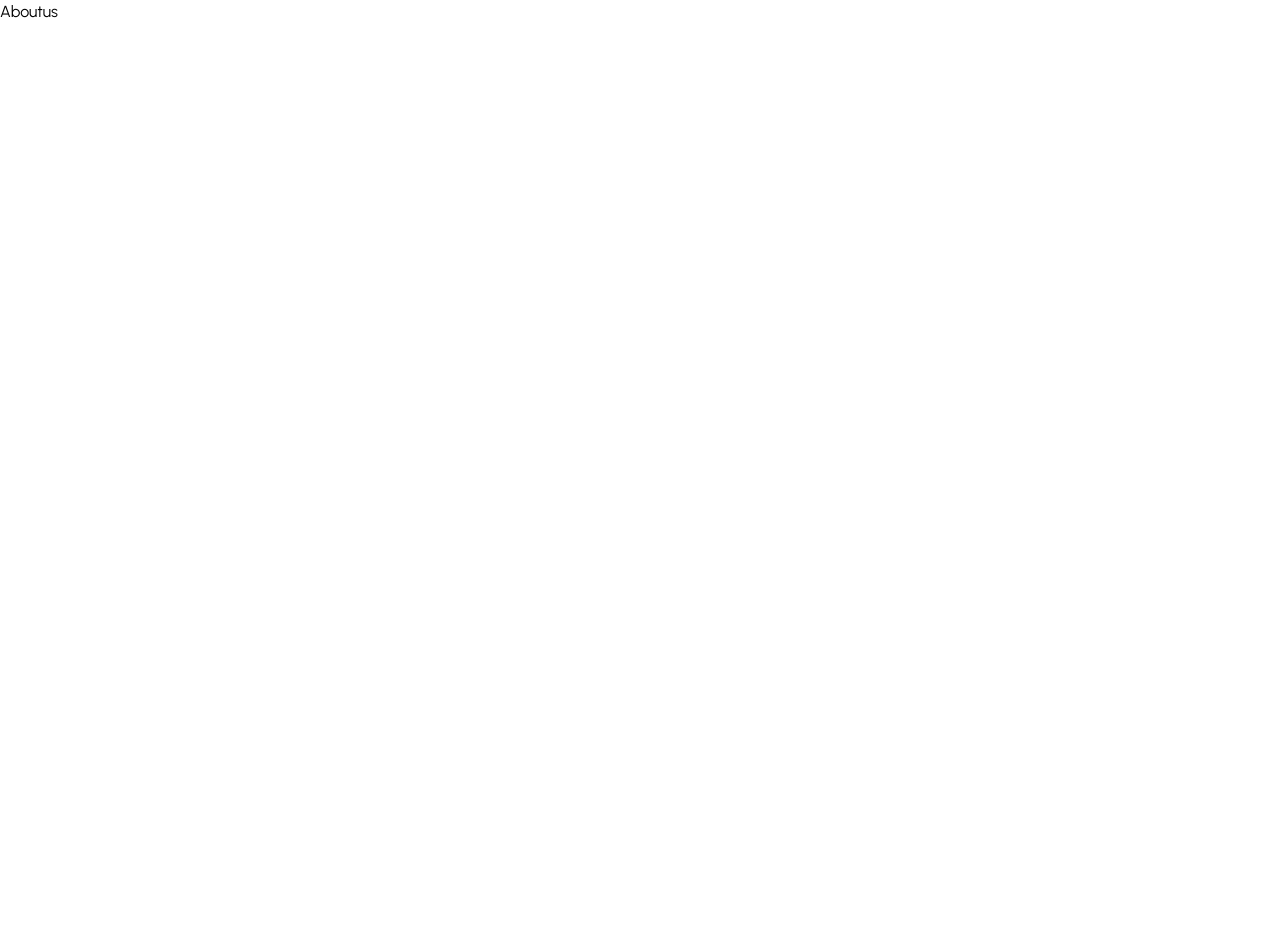
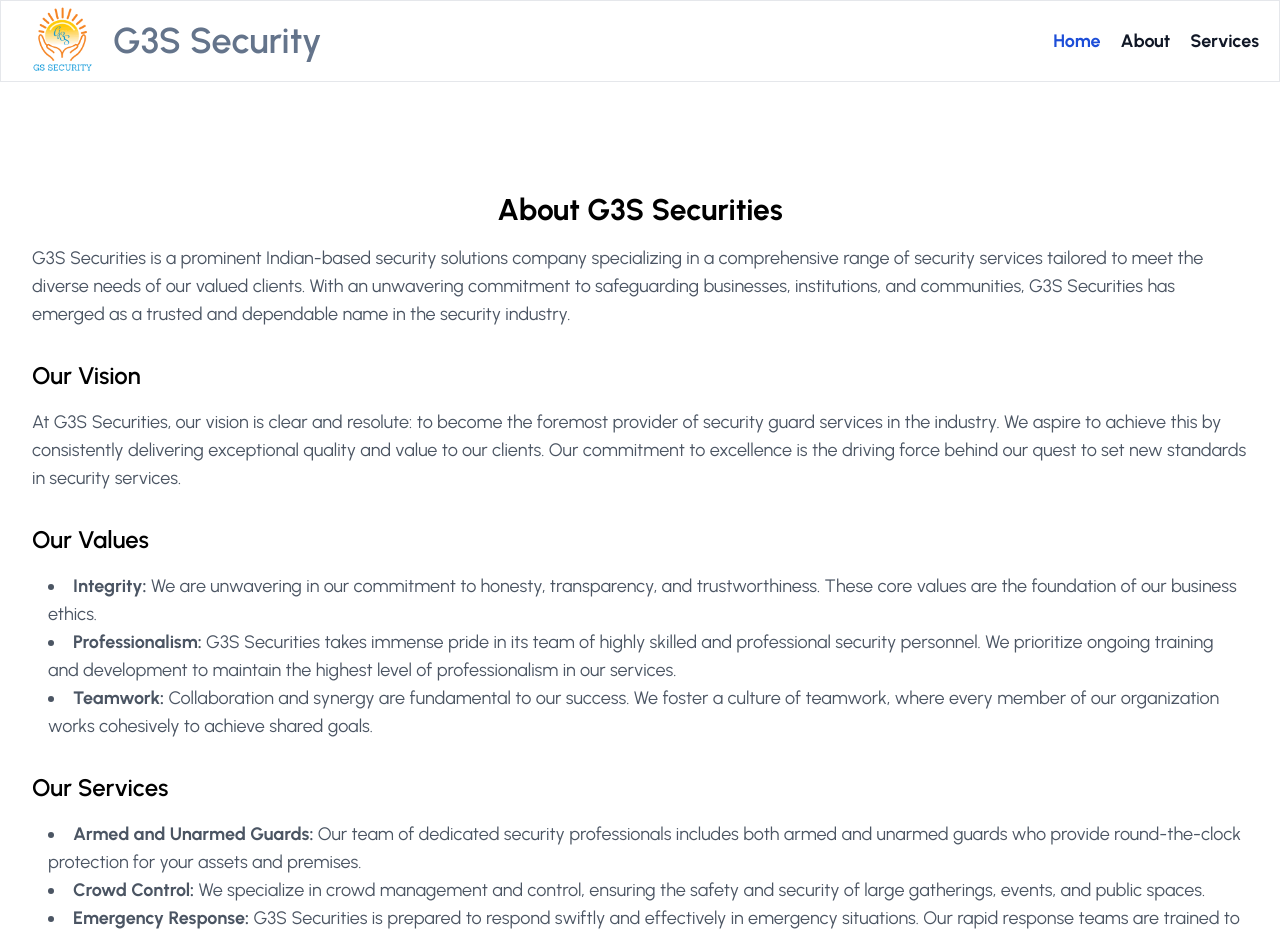
Before and after one commit to riturajmahapatra/G3S_Security, a React (Vite) app: page /aboutus in a window 1280 px wide. Shown: the top 936 px of the page. Before the commit the page ends 800 px from the top, so only its background shows below. Built offline with nearby package versions, Linux system fonts and the light colour scheme.

Commit message:
router-changes

```diff
--- a/src/App.jsx
+++ b/src/App.jsx
@@ -1,17 +1,5 @@
-import Footer from "./Footer/Footer";
-import Hero from "./Hero/Hero";
-import Navbar from "./NavBar/Nav";
-import TopBanner from "./NavBar/TopBarCarousel";
-import NewsletterSection from "./NewsLetter/NewsLetter";
+import Layout from "./layout";
 
 export default function App() {
-  return (
-    <>
-      <Navbar />
-      <TopBanner />
-      <Hero />
-      <NewsletterSection />
-      <Footer />
-    </>
-  );
+  return <></>;
 }
--- /dev/null
+++ b/src/Layout.jsx
@@ -0,0 +1,15 @@
+import React from "react";
+import Footer from "./Footer/Footer";
+import Navbar from "./NavBar/Nav";
+import Sublayout from "./Sublayout";
+const Layout = () => {
+  return (
+    <>
+      <Navbar />
+      <Sublayout />
+      <Footer />
+    </>
+  );
+};
+
+export default Layout;
--- a/src/NavBar/AboutUs/Aboutus.jsx
+++ b/src/NavBar/AboutUs/Aboutus.jsx
@@ -1,7 +1,113 @@
 import React from "react";
+import Navbar from "../Nav";
+import Footer from "../../Footer/Footer";
 
 const Aboutus = () => {
-  return <div>Aboutus</div>;
+  return (
+    <div>
+      <Navbar />
+      <div className="flex items-center  justify-center my-[20vh]">
+        <div className="container mx-auto px-8 py-8">
+          <h1 className="text-3xl font-bold text-center">
+            About G3S Securities
+          </h1>
+
+          <p className="text-lg text-gray-600 mt-4">
+            G3S Securities is a prominent Indian-based security solutions
+            company specializing in a comprehensive range of security services
+            tailored to meet the diverse needs of our valued clients. With an
+            unwavering commitment to safeguarding businesses, institutions, and
+            communities, G3S Securities has emerged as a trusted and dependable
+            name in the security industry.
+          </p>
+
+          <h2 className="text-2xl font-semibold mt-8">Our Vision</h2>
+
+          <p className="text-lg text-gray-600 mt-4">
+            At G3S Securities, our vision is clear and resolute: to become the
+            foremost provider of security guard services in the industry. We
+            aspire to achieve this by consistently delivering exceptional
+            quality and value to our clients. Our commitment to excellence is
+            the driving force behind our quest to set new standards in security
+            services.
+          </p>
+
+          <h2 className="text-2xl font-semibold mt-8">Our Values</h2>
+
+          <ul className="list-disc list-inside text-lg text-gray-600 mt-4 pl-4">
+            <li>
+              <strong>Integrity:</strong> We are unwavering in our commitment to
+              honesty, transparency, and trustworthiness. These core values are
+              the foundation of our business ethics.
+            </li>
+            <li>
+              <strong>Professionalism:</strong> G3S Securities takes immense
+              pride in its team of highly skilled and professional security
+              personnel. We prioritize ongoing training and development to
+              maintain the highest level of professionalism in our services.
+            </li>
+            <li>
+              <strong>Teamwork:</strong> Collaboration and synergy are
+              fundamental to our success. We foster a culture of teamwork, where
+              every member of our organization works cohesively to achieve
+              shared goals.
+            </li>
+          </ul>
+
+          <h2 className="text-2xl font-semibold mt-8">Our Services</h2>
+
+          <ul className="list-disc list-inside text-lg text-gray-600 mt-4 pl-4">
+            <li>
+              <strong>Armed and Unarmed Guards:</strong> Our team of dedicated
+              security professionals includes both armed and unarmed guards who
+              provide round-the-clock protection for your assets and premises.
+            </li>
+            <li>
+              <strong>Crowd Control:</strong> We specialize in crowd management
+              and control, ensuring the safety and security of large gatherings,
+              events, and public spaces.
+            </li>
+            <li>
+              <strong>Emergency Response:</strong> G3S Securities is prepared to
+              respond swiftly and effectively in emergency situations. Our rapid
+              response teams are trained to handle crises and mitigate risks
+              promptly.
+            </li>
+          </ul>
+
+          <h2 className="text-2xl font-semibold mt-8">Our Methodology</h2>
+
+          <p className="text-lg text-gray-600 mt-4">
+            Based on work culture, requirements, and feedback from our clients,
+            profiles are rigorously analyzed to identify workforces who can
+            fulfill expectations and establish a successful match.
+          </p>
+
+          <ul className="list-disc list-inside text-lg text-gray-600 mt-4 pl-4">
+            <li>
+              Profiles of workforces are primarily screened and critically
+              evaluated, followed by interviews conducted by our experts and
+              consultants.
+            </li>
+            <li>
+              Subsequently, the best workforces are shortlisted and presented to
+              our clients. We initiate, respond, interview, assess, evaluate,
+              and offer.
+            </li>
+            <li>
+              We select people you can trust for their talents, dedication, and
+              loyalty.
+            </li>
+            <li>
+              We prioritize quality over quantity, providing a complete contract
+              manpower solution.
+            </li>
+          </ul>
+        </div>
+      </div>
+      <Footer />
+    </div>
+  );
 };
 
 export default Aboutus;
--- a/src/NavBar/Nav.jsx
+++ b/src/NavBar/Nav.jsx
@@ -13,7 +13,12 @@
   return (
     <nav className="bg-white fixed w-full z-20 top-0 left-0 border">
       <div className="flex items-center justify-between px-5 mx-auto">
-        <a href="" className="flex items-center">
+        <a
+          onClick={() => {
+            navigate("/");
+          }}
+          className="flex items-center"
+        >
           <img src="logo2.png" className="h-20 mr-3" alt="G3S Logo" />
           <span className="self-center text-4xl max-lg:text-3xl font-semibold text-slate-500">
             G3S Security
@@ -35,7 +40,9 @@
           >
             <li>
               <a
-                href="#"
+                onClick={() => {
+                  navigate("/");
+                }}
                 className="block py-2 pl-3 pr-4 text-white bg-blue-700 rounded md:bg-transparent md:text-blue-700 md:p-0 md:dark:text-blue-500"
                 aria-current="page"
               >
--- /dev/null
+++ b/src/Sublayout.jsx
@@ -0,0 +1,18 @@
+import React from "react";
+import Hero from "./Hero/Hero";
+import TopBanner from "./NavBar/TopBarCarousel";
+import NewsletterSection from "./NewsLetter/NewsLetter";
+import { Outlet } from "react-router-dom";
+
+const Sublayout = () => {
+  return (
+    <>
+      <Outlet />
+      <TopBanner />
+      <Hero />
+      <NewsletterSection />
+    </>
+  );
+};
+
+export default Sublayout;
--- a/src/main.jsx
+++ b/src/main.jsx
@@ -4,11 +4,12 @@
 import "./index.css";
 import { createBrowserRouter, RouterProvider } from "react-router-dom";
 import Aboutus from "./NavBar/AboutUs/Aboutus.jsx";
+import Layout from "./layout.jsx";
 
 const router = createBrowserRouter([
   {
     path: "/",
-    element: <App />,
+    element: <Layout />,
   },
   {
     path: "/aboutus",
```
